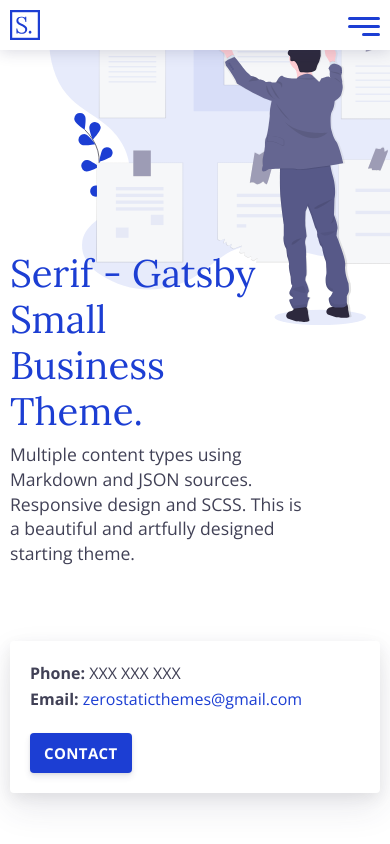
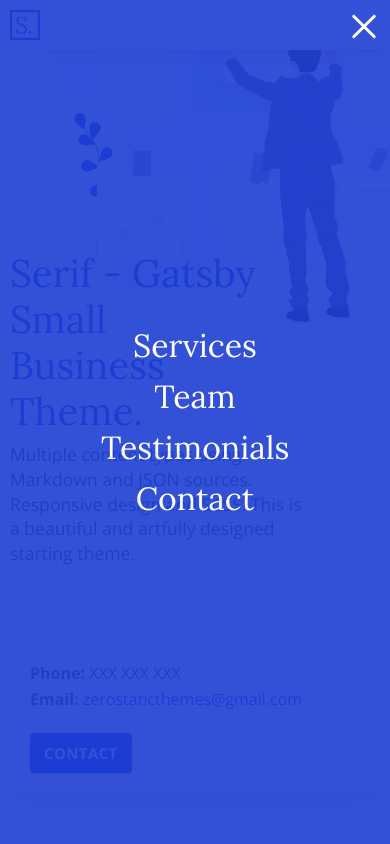
Before and after one commit to zerostaticthemes/gatsby-serif-theme, a Gatsby site: page / in a window 390 px wide. Both pictures are taken after a click on the button 364 px from the left and 25 px from the top of the page. Shown: the top 844 px of the page. Built offline with nearby package versions, Linux system fonts and the light colour scheme; Gatsby itself is replaced by a stand-in of ours.

Commit message:
connect hamburger and mobilemenu onclick handlers

```diff
--- a/src/components/Hamburger.js
+++ b/src/components/Hamburger.js
@@ -1,13 +1,37 @@
-import React from "react"
+import React from 'react';
 
-const Hamburger = () => {
-  return (
-    <button id="toggle-main-menu-mobile" className="hamburger hamburger--slider" type="button">
-  <span className="hamburger-box">
-    <span className="hamburger-inner"></span>
-  </span>
-</button>
-  )
+class Hamburger extends React.Component {
+  constructor(props) {
+    super(props);
+    this.state = {
+      hamburgerActive: false,
+    };
+  }
+
+  handleToggle = () => {
+    this.setState(prevState => ({
+      hamburgerActive: !prevState.hamburgerActive,
+    }));
+    console.log(this.state.hamburgerActive);
+    this.props.toggleMenu(this.state.hamburgerActive);
+  };
+
+  render() {
+    return (
+      <button
+        id="toggle-main-menu-mobile"
+        className={`hamburger hamburger--slider ${
+          this.state.hamburgerActive ? 'is-active' : ''
+        }`}
+        type="button"
+        onClick={this.handleToggle}
+      >
+        <span className="hamburger-box">
+          <span className="hamburger-inner" />
+        </span>
+      </button>
+    );
+  }
 }
 
-export default Hamburger
+export default Hamburger;
--- a/src/components/Header.js
+++ b/src/components/Header.js
@@ -4,8 +4,25 @@
 import Hamburger from './Hamburger';
 import logo from '../images/logo.svg';
 import logoMobile from '../images/logo-mobile.svg';
+import MenuMobile from './MenuMobile';
 
-const Header = () => (
+class Header extends React.Component {
+  constructor(props) {
+    super(props);
+    this.state = {
+      menuActive: false,
+    };
+  }
+
+  toggleMenu = menuActive => {
+    this.setState(prevState => ({
+      menuActive: !prevState.menuActive,
+    }));
+    console.log(menuActive);
+  };
+
+  render() {
+    return (
       <div className="header">
         <div className="container">
           <div className="logo">
@@ -18,10 +35,13 @@
               <img alt="Figurit Homepage" src={logoMobile} />
             </Link>
           </div>
+          <MenuMobile active={this.state.menuActive} />
           <Menu />
-      <Hamburger />
+          <Hamburger toggleMenu={this.toggleMenu} />
         </div>
       </div>
     );
+  }
+}
 
 export default Header;
--- a/src/components/MenuMobile.js
+++ b/src/components/MenuMobile.js
@@ -1,18 +1,38 @@
-import React from "react"
-import { Link } from 'gatsby'
+import React from 'react';
+import { StaticQuery, Link } from 'gatsby';
 
-const MenuMobile = () => {
+const MenuMobile = props => {
+  const { menuLinks } = props.data.site.siteMetadata;
   return (
-    <div id="main-menu-mobile" className="main-menu-mobile">
-        <ul>
-            <li>
-            <Link to="/">
-                Home
-            </Link>
-            </li>
-        </ul>
+    <div
+      id="main-menu-mobile"
+      className={`main-menu-mobile ${props.active ? 'open' : ''}`}
+    >
+      <ul>
+        {menuLinks.map(link => (
+          <li key={link.name}>
+            <Link to={link.link}>{link.name}</Link>
+          </li>
+        ))}
+      </ul>
     </div>
-  )
-}
+  );
+};
 
-export default MenuMobile
+export default props => (
+  <StaticQuery
+    query={graphql`
+      query MenuMobileQuery {
+        site {
+          siteMetadata {
+            menuLinks {
+              name
+              link
+            }
+          }
+        }
+      }
+    `}
+    render={data => <MenuMobile active={props.active} data={data} />}
+  />
+);
--- a/src/layouts/index.js
+++ b/src/layouts/index.js
@@ -1,20 +1,19 @@
-import React from 'react';
-import Helmet from 'react-helmet';
-import { StaticQuery, graphql } from 'gatsby';
-import SEO from '../components/SEO';
-import Header from '../components/Header';
-import Footer from '../components/Footer';
-import SubFooter from '../components/SubFooter';
-import MenuMobile from '../components/MenuMobile';
-import '../scss/style.scss';
+import React from 'react'
+import Helmet from 'react-helmet'
+import { StaticQuery, graphql } from 'gatsby'
+import SEO from '../components/SEO'
+import Header from '../components/Header'
+import Footer from '../components/Footer'
+import SubFooter from '../components/SubFooter'
+import MenuMobile from '../components/MenuMobile'
+import '../scss/style.scss'
 
-const Layout = (props) => {
-  console.log(props);
+const Layout = props => {
+  console.log(props)
   return (
     <React.Fragment>
       <SEO />
       <div className={`page${props.bodyClass ? ` ${props.bodyClass}` : ''}`}>
-        <MenuMobile />
         <div id="wrapper" className="wrapper">
           <Header />
           {props.children}
@@ -23,7 +22,7 @@
         <SubFooter />
       </div>
     </React.Fragment>
-  );
-};
+  )
+}
 
-export default Layout;
+export default Layout
```
Lines whose indentation alone changed are shown as unchanged.
